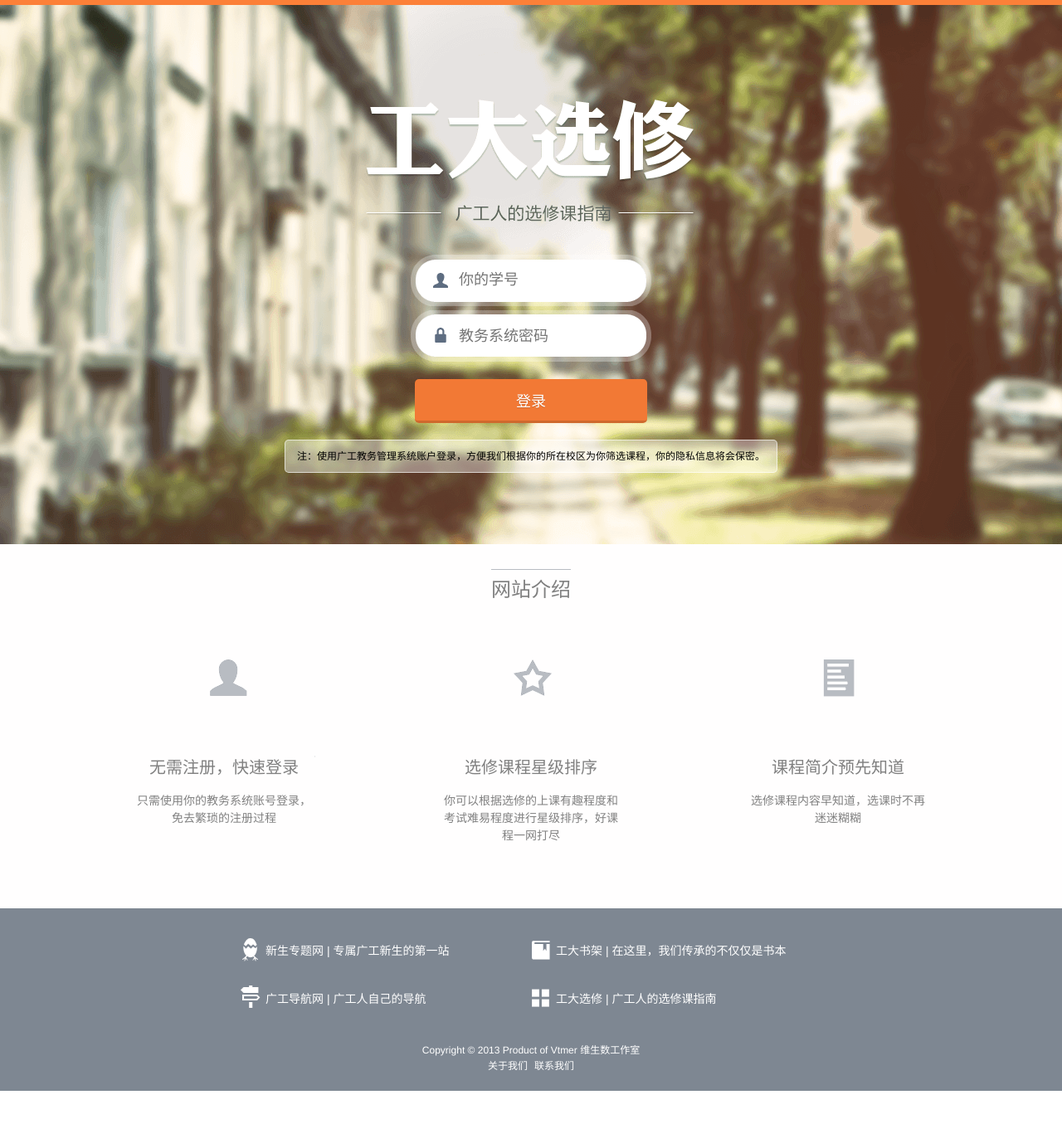
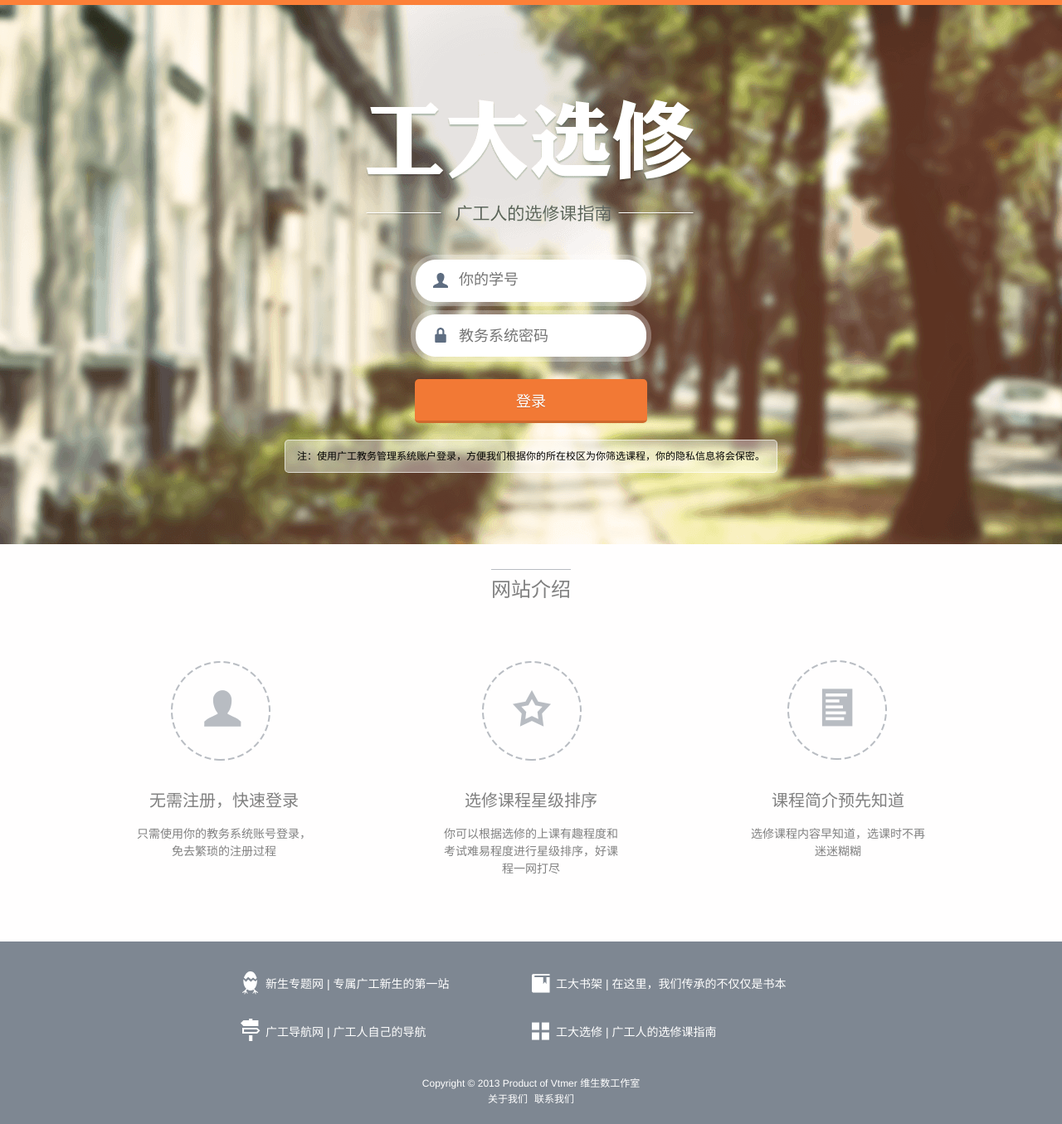
Before and after one commit to vtmer/Electives, a CodeIgniter app: page /index.php/login/index in a window 1280 px wide. Shown: the whole page at 83% size. Before the commit the page ends 1315 px from the top, so only its background shows below. Run offline with CodeIgniter, Linux system fonts and the light colour scheme.

Commit message:
修改了index首页的样式
为intro1、2、3的背景图添加了个圈圈

```diff
--- a/styles/index.css
+++ b/styles/index.css
@@ -108,23 +108,23 @@ button{
 	overflow:hidden;
 	position:absolute;
 	bottom:0px;
-	padding-top:100px;
+	padding-top: 140px;
 	text-align: center;
 	background:url(../images/css-sprite.png) no-repeat;
 }
 div.intro1{
 	left:0;
-	background-position:88px -170px;
+	background-position: 40px -180px;
 }
 div.intro2{
 	position:static;
 	margin:0 auto;
 	margin-top:60px;
-	background-position:-42px -270px;
+	background-position: -158px -404px;
 }
 div.intro3{
 	right:0;
-	background-position:-170px -370px;
+	background-position: -364px -614px;
 }
 .intros h3{
 	max-width: 100%;
```
Also changed, not shown: images/css-sprite.png.
